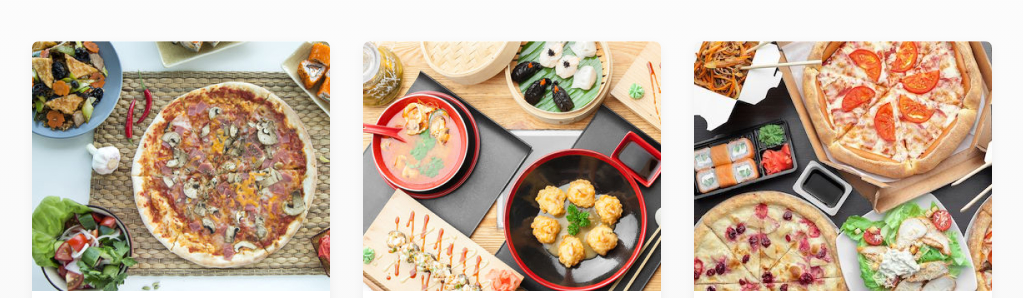
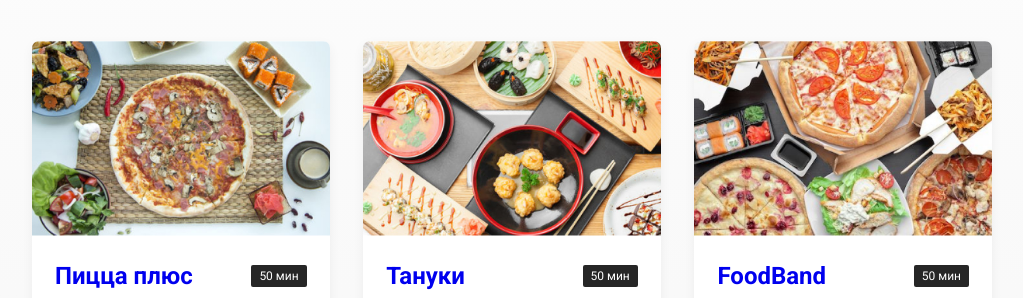
Before and after one commit to kombat-fml/deliveryfood, a plain HTML site: page index.html in a window 1280 px wide. Shown: the part 587-885 px from the top of the page, without its empty margins (128-1151 px from the left). Drawn offline with Linux system fonts and the light colour scheme.

Commit message:
stile commit

```diff
--- a/css/style.css
+++ b/css/style.css
@@ -137,8 +137,9 @@ body {
 }
 
 .card-image {
-  width: 384px;
-  height: 250px;
+  /* width: 384px;
+  height: 250px; */
+  width: 100%;
   object-fit: cover;
 }
 
```
